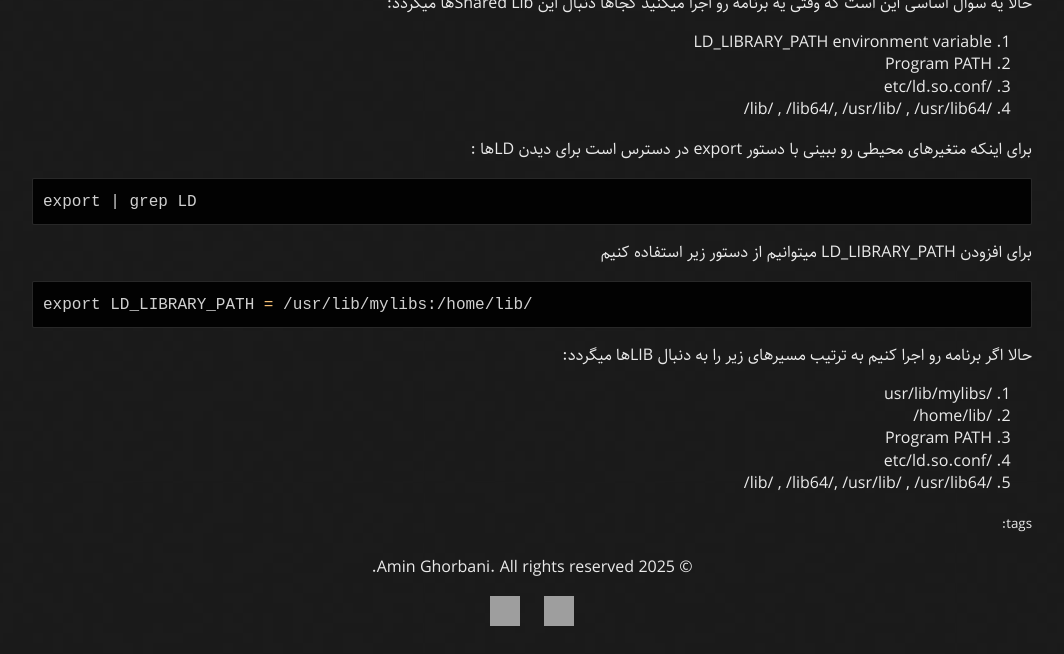
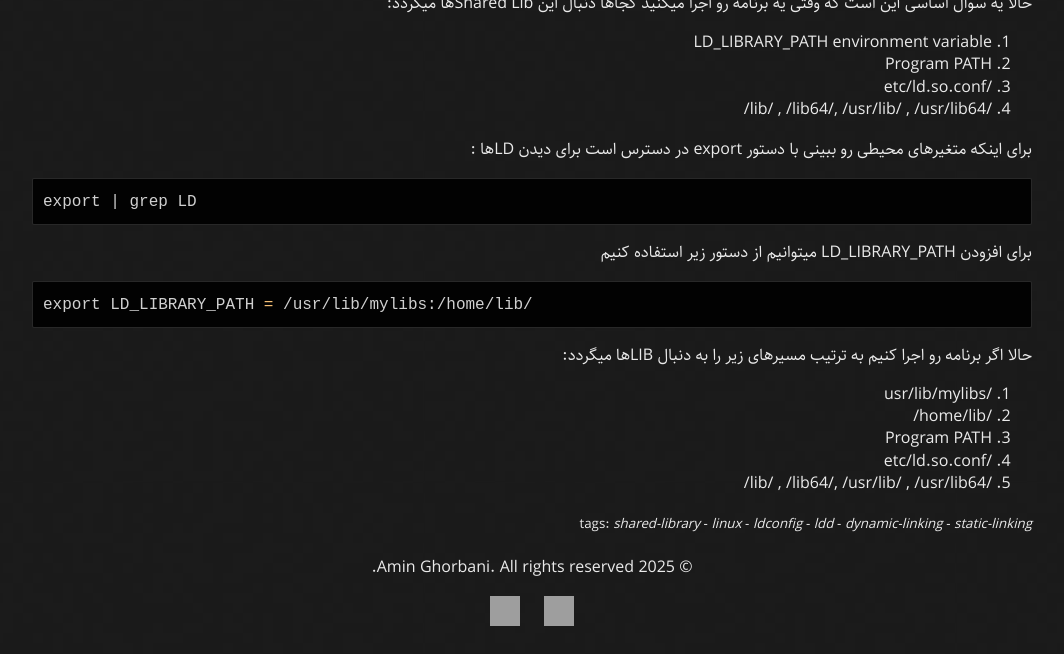
Before and after one commit to AminGhorbani96/hexamin.github.io, a Jekyll site: the page built from _posts/2025-09-25-Linux-part-2-SharedLibrary.md, in a window 1280 px wide and 900 px high, scrolled down 2996 px, cut to the strip 246-900 px from the top of the window. Shown: the whole strip, without its empty margins (108-1172 px from the left). Built offline with Jekyll 4.4.1, drawn with Linux system fonts in a browser that asks for light colours; grey boxes are pictures that could not be loaded.

Commit message:
add tags

```diff
--- a/_posts/2025-09-25-Linux-part-2-SharedLibrary.md
+++ b/_posts/2025-09-25-Linux-part-2-SharedLibrary.md
@@ -5,7 +5,8 @@ date: 2025-09-25 14:00:00 +0330
 categories: linux lpic threat-hunting
 image: /assets/images/Linux_Shared_Library_List.png
 description: "در این بخش میخواهیم درباره Shared Library ها در لینوکس صبحت کنیم"
-tag: #linux #threathunting
+tag: [shared-library, linux, ldconfig, ldd, dynamic-linking, static-linking]
+author: "amin Ghorbani"
 ---
 
 ## مدیریت Shared Libraryها
```
Also changed, not shown: _posts/2025-09-16-Linux-part-1.md (+3 -1 lines).
